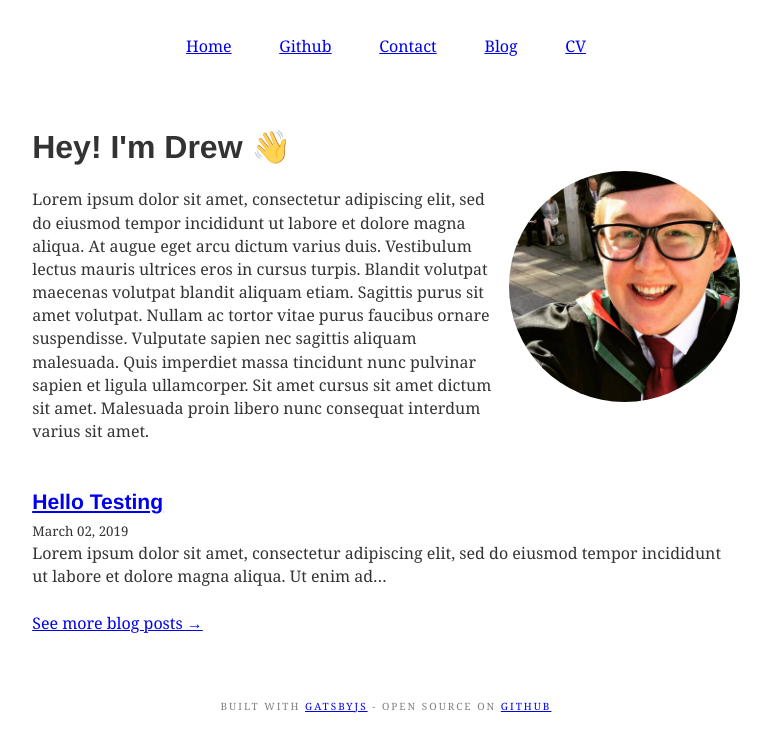
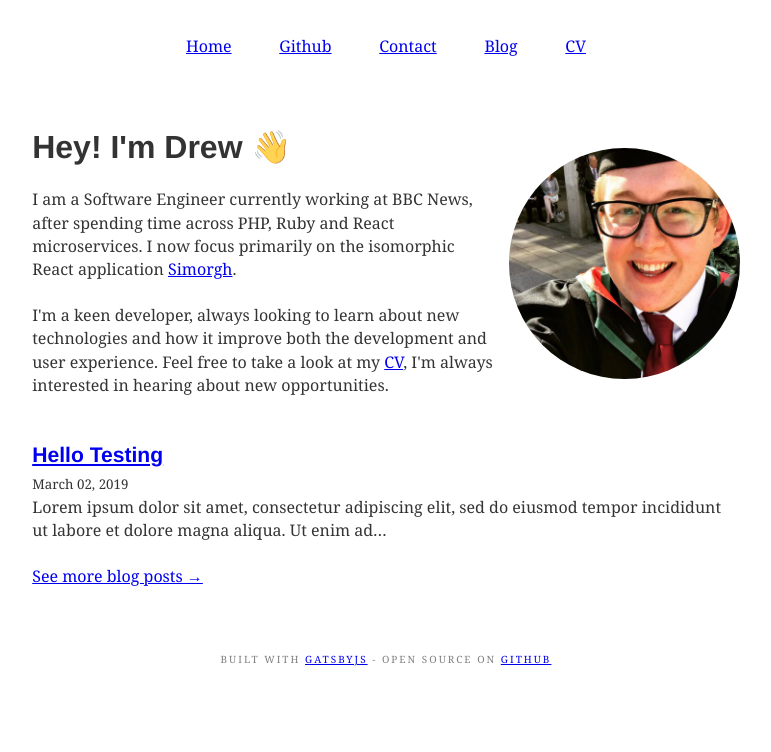
Before and after one commit to dr3/drew.mx-old-cv, a Gatsby site: page / in a window 1280 px wide. Shown: the whole page, without its empty margins (254-1025 px from the left). Built offline with nearby package versions, Linux system fonts and the light colour scheme; Gatsby itself is replaced by a stand-in of ours; some packages are replaced by stand-ins of ours.

Commit message:
:pencil: Update homepage text

```diff
--- a/data/config/homepage.md
+++ b/data/config/homepage.md
@@ -3,12 +3,12 @@ id: homepage-welcome-message
 type: description
 ---
 
-Lorem ipsum dolor sit amet, consectetur adipiscing elit, sed do eiusmod
-tempor incididunt ut labore et dolore magna aliqua. At augue eget arcu
-dictum varius duis. Vestibulum lectus mauris ultrices eros in cursus
-turpis. Blandit volutpat maecenas volutpat blandit aliquam etiam.
-Sagittis purus sit amet volutpat. Nullam ac tortor vitae purus faucibus
-ornare suspendisse. Vulputate sapien nec sagittis aliquam malesuada.
-Quis imperdiet massa tincidunt nunc pulvinar sapien et ligula
-ullamcorper. Sit amet cursus sit amet dictum sit amet. Malesuada proin
-libero nunc consequat interdum varius sit amet.
+I am a Software Engineer currently working at BBC News, after
+spending time across PHP, Ruby and React microservices. I now
+focus primarily on the isomorphic React application
+[Simorgh](https://github.com/bbc/simorgh).
+
+I'm a keen developer, always looking to learn about new technologies
+and how it improve both the development and user experience. Feel
+free to take a look at my [CV](/cv), I'm always interested in
+hearing about new opportunities.
```
